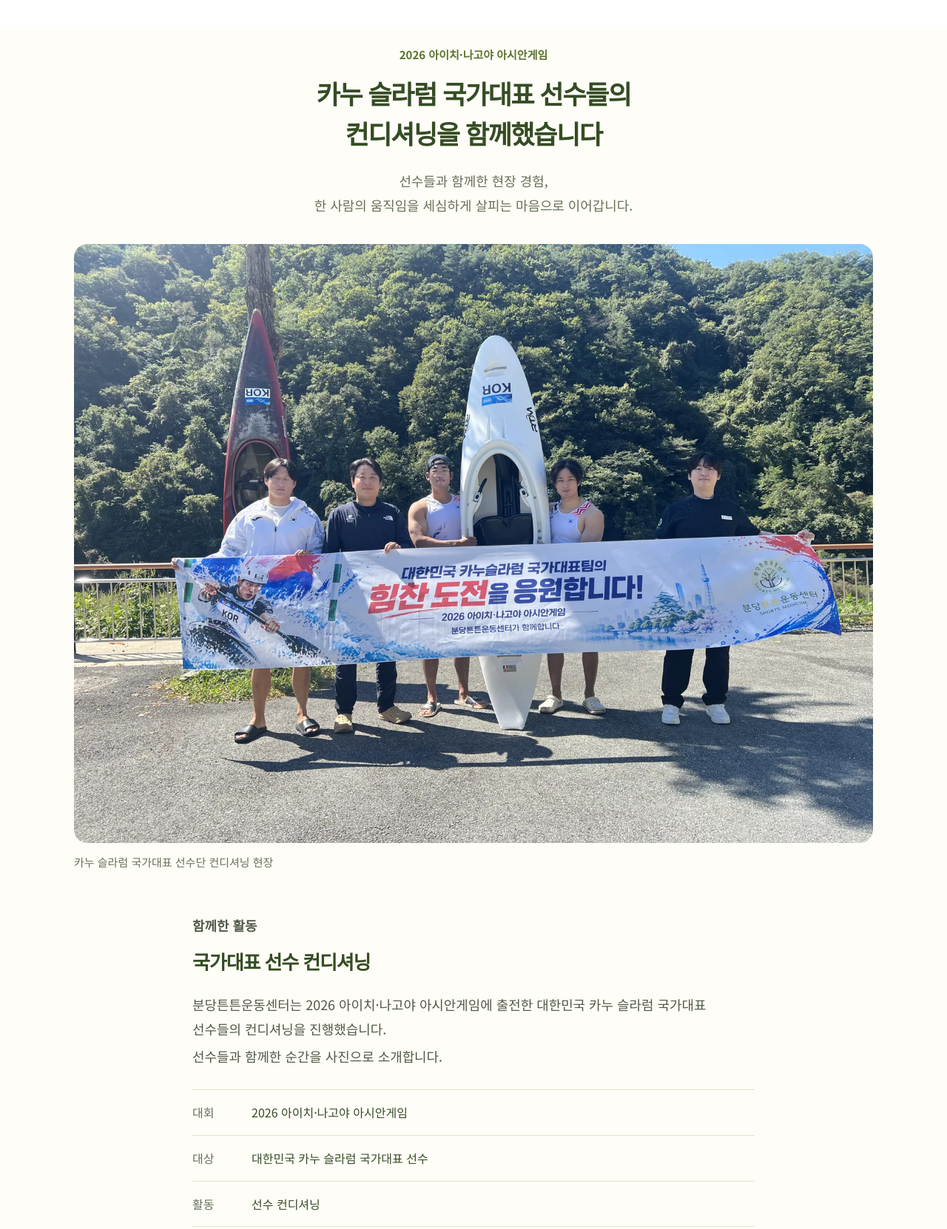
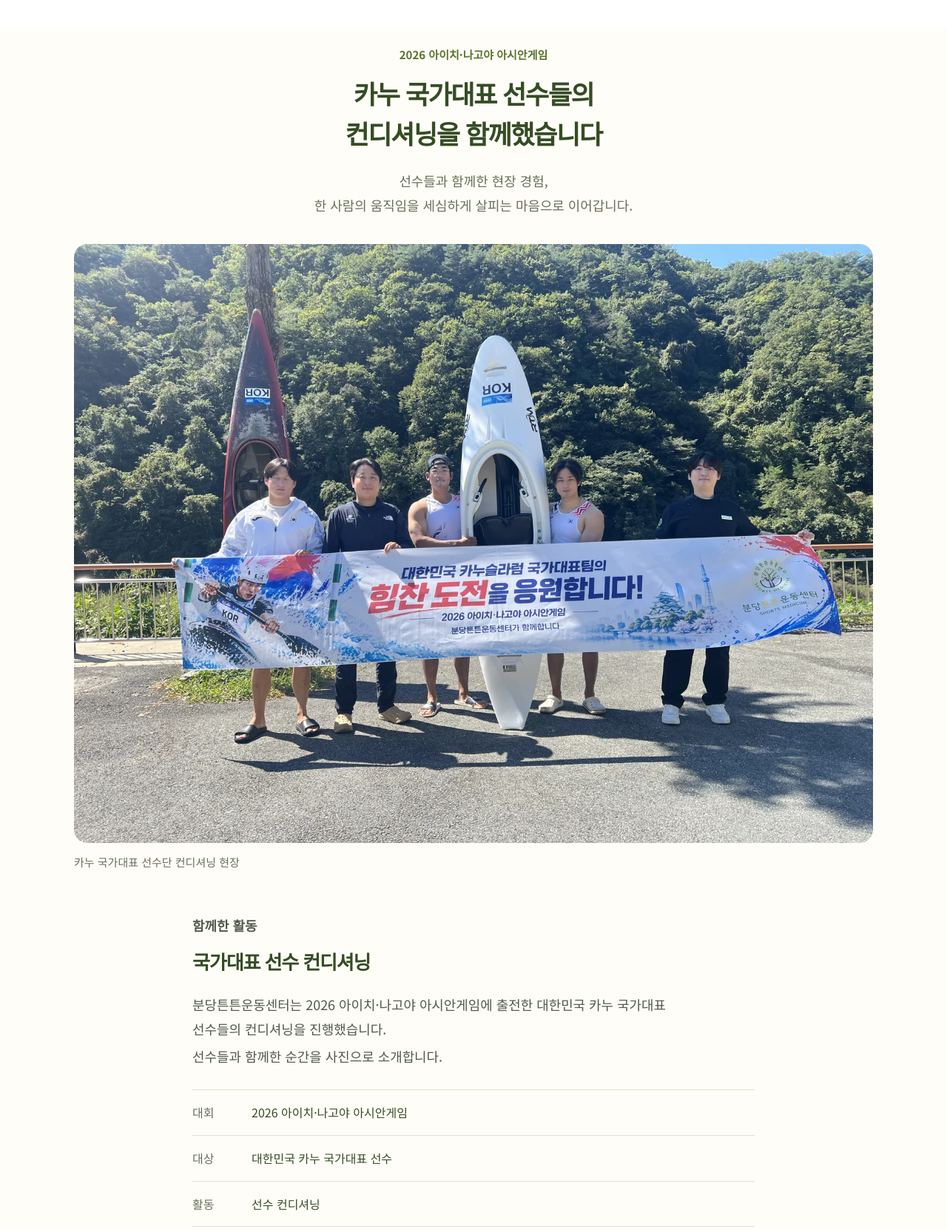
Before and after one commit to dev-jjjjjeong-bin/dev-jjjjjeong-bin.github.io, a plain HTML site: page activities.html in a window 1280 px wide. Shown: the part 528-2190 px from the top of the page at 74% size. Drawn offline with Linux system fonts and the light colour scheme.

Commit message:
[FIX] Change Canoe Slalom to Canoe

```diff
--- a/activities.html
+++ b/activities.html
@@ -14,7 +14,7 @@
 
     <meta charset="UTF-8" />
     <title>분당튼튼운동센터 - 외부 활동</title>
-    <meta name="description" content="2026 아이치·나고야 아시안게임 출전 대한민국 카누 슬라럼 국가대표 선수들의 컨디셔닝을 진행한 분당튼튼운동센터의 현장 이야기입니다." />
+    <meta name="description" content="2026 아이치·나고야 아시안게임 출전 대한민국 카누 국가대표 선수들의 컨디셔닝을 진행한 분당튼튼운동센터의 현장 이야기입니다." />
     <meta name="viewport" content="width=device-width,initial-scale=1" />
 
     <link rel="stylesheet" href="css/common.css" />
@@ -74,14 +74,14 @@
       <article class="conditioning-story">
         <header class="conditioning-story-header">
           <p class="conditioning-eyebrow">2026 아이치·나고야 아시안게임</p>
-          <h2 class="conditioning-story-title">카누 슬라럼 국가대표 선수들의<br /> 컨디셔닝을 함께했습니다</h2>
+          <h2 class="conditioning-story-title">카누 국가대표 선수들의<br /> 컨디셔닝을 함께했습니다</h2>
           <p class="conditioning-lead">선수들과 함께한 현장 경험,<br /> 한 사람의 움직임을 세심하게 살피는 마음으로 이어갑니다.</p>
         </header>
 
         <figure class="conditioning-story-cover">
           <a class="conditioning-photo-link" href="images/conditioning/team.jpg" target="_blank" rel="noopener" aria-label="카누와 센터 응원 현수막을 배경으로 함께한 단체 기념사진 크게 보기 (새 창)"><img src="images/conditioning/team.jpg" width="1600" height="1200" fetchpriority="high" decoding="async"
             alt="카누와 센터 응원 현수막을 배경으로 함께한 단체 기념사진" /></a>
-          <figcaption>카누 슬라럼 국가대표 선수단 컨디셔닝 현장</figcaption>
+          <figcaption>카누 국가대표 선수단 컨디셔닝 현장</figcaption>
         </figure>
 
         <div class="conditioning-story-body">
@@ -89,12 +89,12 @@
             <p class="conditioning-eyebrow">함께한 활동</p>
             <h2 id="story-overview">국가대표 선수 컨디셔닝</h2>
             <p>
-            <span class="reading-line">분당튼튼운동센터는 2026 아이치·나고야 아시안게임에 출전한 대한민국 카누 슬라럼 국가대표 선수들의 <span class="reading-phrase">컨디셔닝을 진행했습니다.</span></span>
+            <span class="reading-line">분당튼튼운동센터는 2026 아이치·나고야 아시안게임에 출전한 대한민국 카누 국가대표 선수들의 <span class="reading-phrase">컨디셔닝을 진행했습니다.</span></span>
             <span class="reading-line">선수들과 함께한 순간을 사진으로 소개합니다.</span>
           </p>
             <dl class="conditioning-facts">
               <div><dt>대회</dt><dd>2026 아이치·나고야 아시안게임</dd></div>
-              <div><dt>대상</dt><dd>대한민국 카누 슬라럼 국가대표 선수</dd></div>
+              <div><dt>대상</dt><dd>대한민국 카누 국가대표 선수</dd></div>
               <div><dt>활동</dt><dd>선수 컨디셔닝</dd></div>
             </dl>
           </section>
@@ -131,7 +131,7 @@
             <figcaption>어깨와 상체의 움직임을 보조하는 1:1 컨디셔닝</figcaption>
           </figure>
           <figure class="conditioning-gallery-wide">
-            <a class="conditioning-photo-link" href="images/conditioning/signatures.jpg" target="_blank" rel="noopener" aria-label="2026 아이치·나고야 아시안게임 카누 슬라럼 국가대표 선수단의 사인이 담긴 ONE TEAM KOREA 응원 배너 크게 보기 (새 창)"><img class="conditioning-signature" src="images/conditioning/signatures.jpg" width="1800" height="891" loading="lazy" decoding="async" alt="2026 아이치·나고야 아시안게임 카누 슬라럼 국가대표 선수단의 사인이 담긴 ONE TEAM KOREA 응원 배너" /></a>
+            <a class="conditioning-photo-link" href="images/conditioning/signatures.jpg" target="_blank" rel="noopener" aria-label="2026 아이치·나고야 아시안게임 카누 국가대표 선수단의 사인이 담긴 ONE TEAM KOREA 응원 배너 크게 보기 (새 창)"><img class="conditioning-signature" src="images/conditioning/signatures.jpg" width="1800" height="891" loading="lazy" decoding="async" alt="2026 아이치·나고야 아시안게임 카누 국가대표 선수단의 사인이 담긴 ONE TEAM KOREA 응원 배너" /></a>
             <figcaption>컨디셔닝 현장을 기념하는 국가대표 선수단의 서명 배너</figcaption>
           </figure>
         </div>
```
Also changed, not shown: index.html (+3 -3 lines), news.html (+2 -2 lines).
